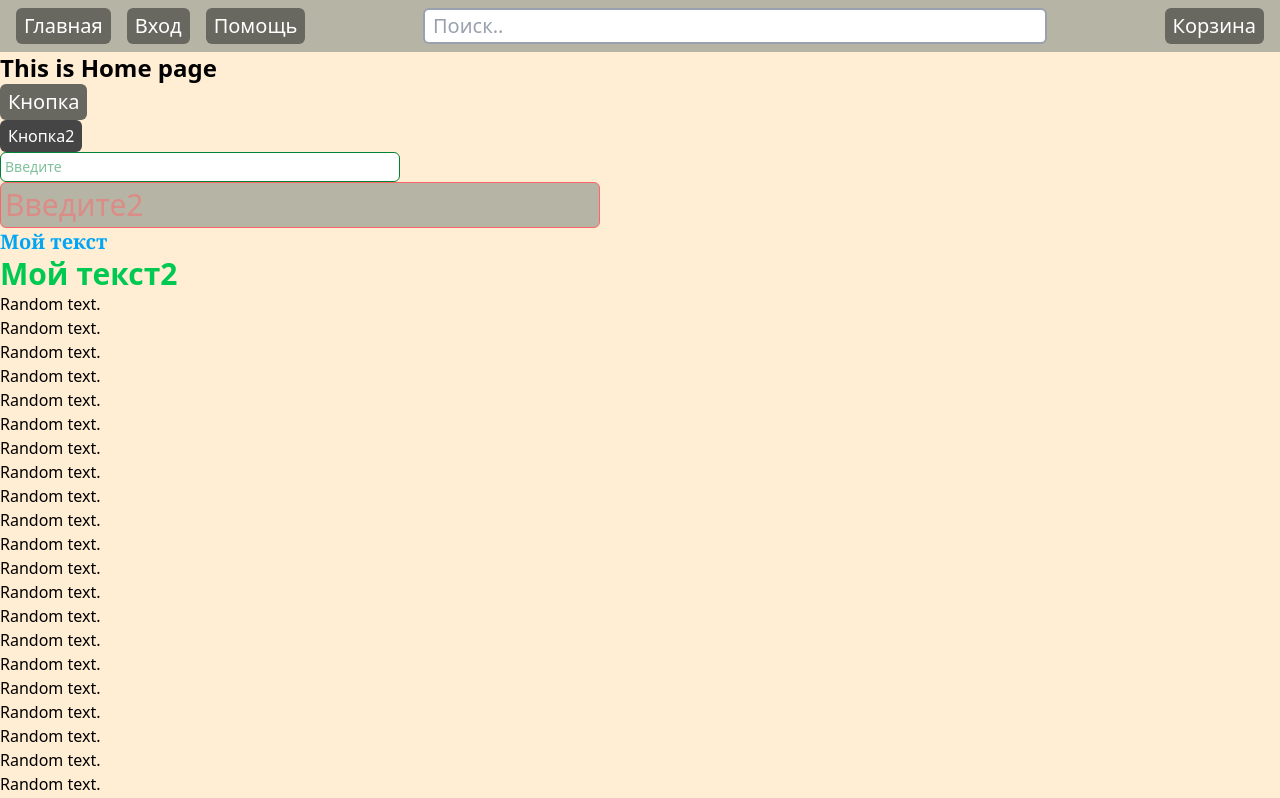
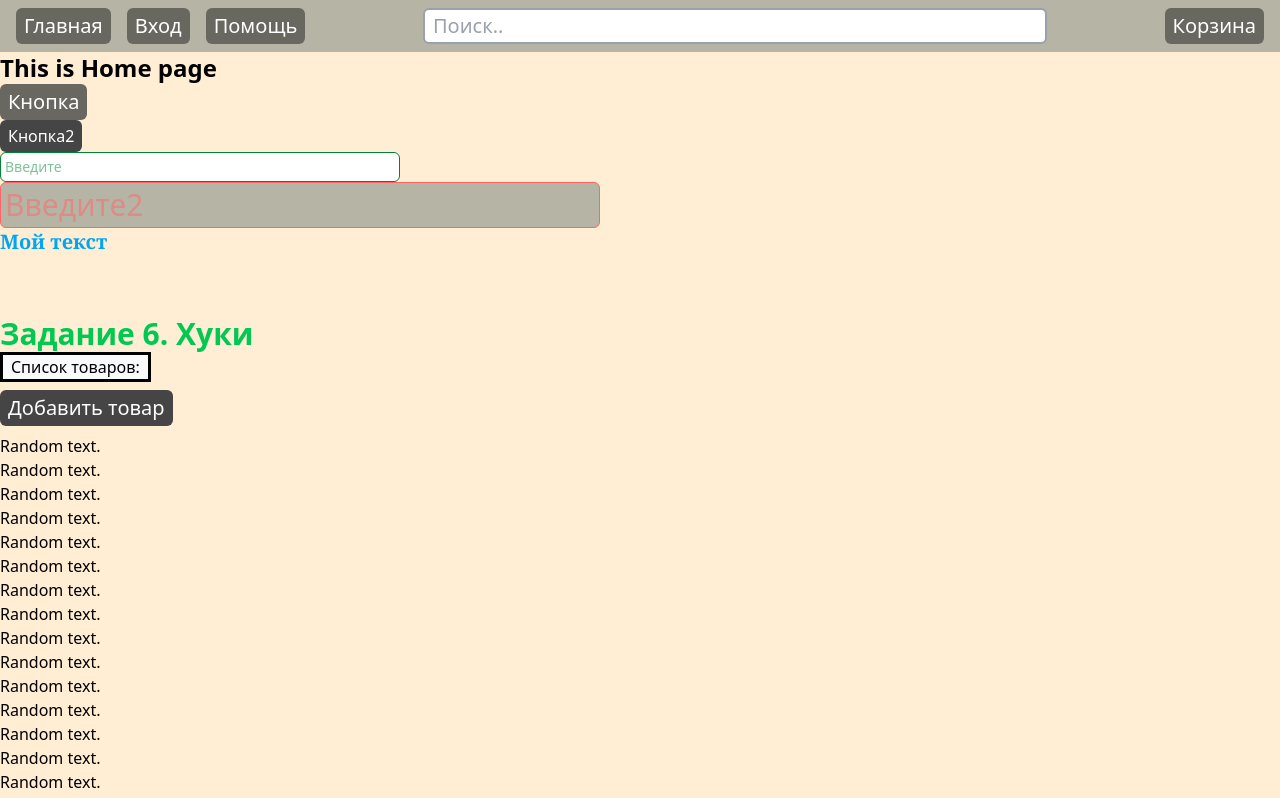
Before and after one commit to Marekdanilov/vite_project, a React (Vite) app: page / in a window 1280 px wide. Shown: the top 798 px of the page. Built offline with nearby package versions, Linux system fonts and the light colour scheme.

Commit message:
Modal Window for adding element for useState array

```diff
--- a/package.json
+++ b/package.json
@@ -13,6 +13,7 @@
     "@tailwindcss/vite": "^4.0.7",
     "react": "^19.0.0",
     "react-dom": "^19.0.0",
+    "react-modal": "^3.16.3",
     "react-router-dom": "^7.2.0",
     "tailwindcss": "^4.0.7"
   },
--- a/src/components/Button.jsx
+++ b/src/components/Button.jsx
@@ -1,29 +1,23 @@
 import React from "react";
 
 const Button = (props) => {
-  const { size, color, title } = props;
+  const { size, color, title, onClick } = props;
   const defaultClass = "flex items-center rounded-md size-fit py-1 px-2";
   const classes = {
     colors: {
-      primary: {
-        button: "bg-[#696860]",
-        text: "text-white",
+        primary: "bg-[#696860] text-white",
+        secondary: "bg-[#454545] text-white"
       },
-      secondary: {
-        button: "bg-[#454545]",
-        text: "text-white",
-      },
-    },
-    sizes: {
-      small: "text-base",
-      medium: "text-xl",
-      large: "text-3xl",
-    },
+      sizes: {
+        small: "text-base",
+        medium: "text-xl",
+        large: "text-3xl",
+      }
   };
   return (
-    <div className={defaultClass + " " + classes.sizes[size] + " " + classes.colors[color].button}>
-      <div className={classes.colors[color].text}>{title}</div>
-    </div>
+    <button className={defaultClass + " " + classes.sizes[size] + " " + classes.colors[color]} onClick={onClick}>
+      {title}
+    </button>
   )
 }
 
--- a/src/components/Input.jsx
+++ b/src/components/Input.jsx
@@ -1,16 +1,12 @@
 import React from "react";
 
 const Input = (props) => {
-    const { size, color, placeholder } = props;
+    const { size, color, placeholder, value, onChange } = props;
     const defaultClass = "flex items-center rounded-md size-fit px-1 py-1 border-1";
     const classes = {
         colors: {
-            primary: {
-                input: "bg-white text-green-700 text-sm",
-            },
-            secondary: {
-                input: "bg-[#B6B4A4] text-red-400 text-3xl",
-            },
+            primary: "bg-white text-green-700 text-sm",
+            secondary: "bg-[#B6B4A4] text-red-400 text-3xl"
         },
         sizes: {
             small: "text_base",
@@ -19,8 +15,8 @@ const Input = (props) => {
         }
     }
     return (
-        <input type="text"
-            className={defaultClass + " " + classes.sizes[size] + " " + classes.colors[color].input}
+        <input type="text" value={value} onChange={onChange}
+            className={defaultClass + " " + classes.sizes[size] + " " + classes.colors[color]}
             placeholder={placeholder}
         >
         </input>
--- /dev/null
+++ b/src/components/ModalWindow.jsx
@@ -0,0 +1,55 @@
+import React from "react";
+import { useState } from "react";
+import ReactModal from "react-modal";
+import Button from "./Button";
+import Input from "./Input";
+
+const ModalWindow = ({ goods, setGoods}) => {
+    const [modalIsOpen, setModalIsOpen] = useState(false);
+    const openModal = () => {
+        setModalIsOpen(true);
+    };
+    const closeModal = () => {
+        setModalIsOpen(false);
+    };
+
+
+    const [title, setTitle] = useState('');
+    const [description, setDescription] = useState('');
+    const [price, setPrice] = useState('');
+
+    const AddGood = () => {
+        let copy = Object.assign([], goods);
+        copy.push({title: title, description: description, price: price});
+        setGoods(copy);
+    }
+
+    const modalContent = (
+        <div className="flex flex-col justify-between h-1/3 p-5 gap-3">
+            <div>
+                <p>Название:</p>
+                <Input size="medium" color="primary" value={title} onChange={event => setTitle(event.target.value)}/>
+            </div>
+            <div>
+                <p>Описание:</p>
+                <Input size="medium" color="primary" value={description} onChange={event => setDescription(event.target.value)}/>
+            </div>
+            <div>
+                <p>Цена</p>
+                <Input size="medium" color="primary" value={price} onChange={event => setPrice(event.target.value)}/>
+            </div>
+            <Button size="medium" color="primary" title="Добавить" onClick={AddGood}/>
+        </div>
+    );
+
+    return (
+        <div>
+            <Button size="medium" color="secondary" title="Добавить товар" onClick={openModal} />
+            <ReactModal isOpen={modalIsOpen} onRequestClose={closeModal} className="size-fit bg-gray-300 m-auto">
+                {modalContent}
+            </ReactModal>
+        </div>
+    )
+};
+
+export default ModalWindow;
--- a/src/pages/Home.jsx
+++ b/src/pages/Home.jsx
@@ -1,9 +1,23 @@
 import React from "react"
+import { useState } from "react"
 import Button from "../components/Button"
 import Input from "../components/Input"
 import Text from "../components/Text"
+import ModalWindow from "../components/ModalWindow.jsx"
+
+
 
 function Home() {
+    const [goods, setGoods] = useState([]);
+
+    const goodsView = goods.map(el => {
+        return (
+            <p className="border-2 border-gray-500 px-2">
+                {`Название: "${el.title}", Описание: "${el.description}", Цена: ${el.price}`}
+            </p>
+        )
+    });
+
     return (
         <>
             <div className="bg-orange-100">
@@ -13,7 +27,19 @@ function Home() {
                 <Input size="medium" color="primary" placeholder="Введите"/>
                 <Input size="large" color="secondary" placeholder="Введите2"/>
                 <Text size="medium" color="secondary" text="Мой текст"/>
-                <Text size="large" color="primary" text="Мой текст2"/>
+                <div className="pt-15">
+                    <Text size="large" color="primary" text="Задание 6. Хуки"/>
+                </div>
+
+                <div className="bg-gray-50 size-fit border-3 border-black">
+                    <p className="px-2">
+                        Список товаров:
+                    </p>
+                    {goodsView}
+                </div>
+                <div className="my-2">
+                    <ModalWindow goods={goods} setGoods={setGoods}/>
+                </div>
                 <div>Random text.</div>
                 <div>Random text.</div>
                 <div>Random text.</div>
@@ -79,6 +105,9 @@ function Home() {
             </div>
         </>
     )
+
+
+
 };
 
-export default Home
+export default Home;
```
Also changed, not shown: 1 other file (tests, documents, lock files or other folders).
